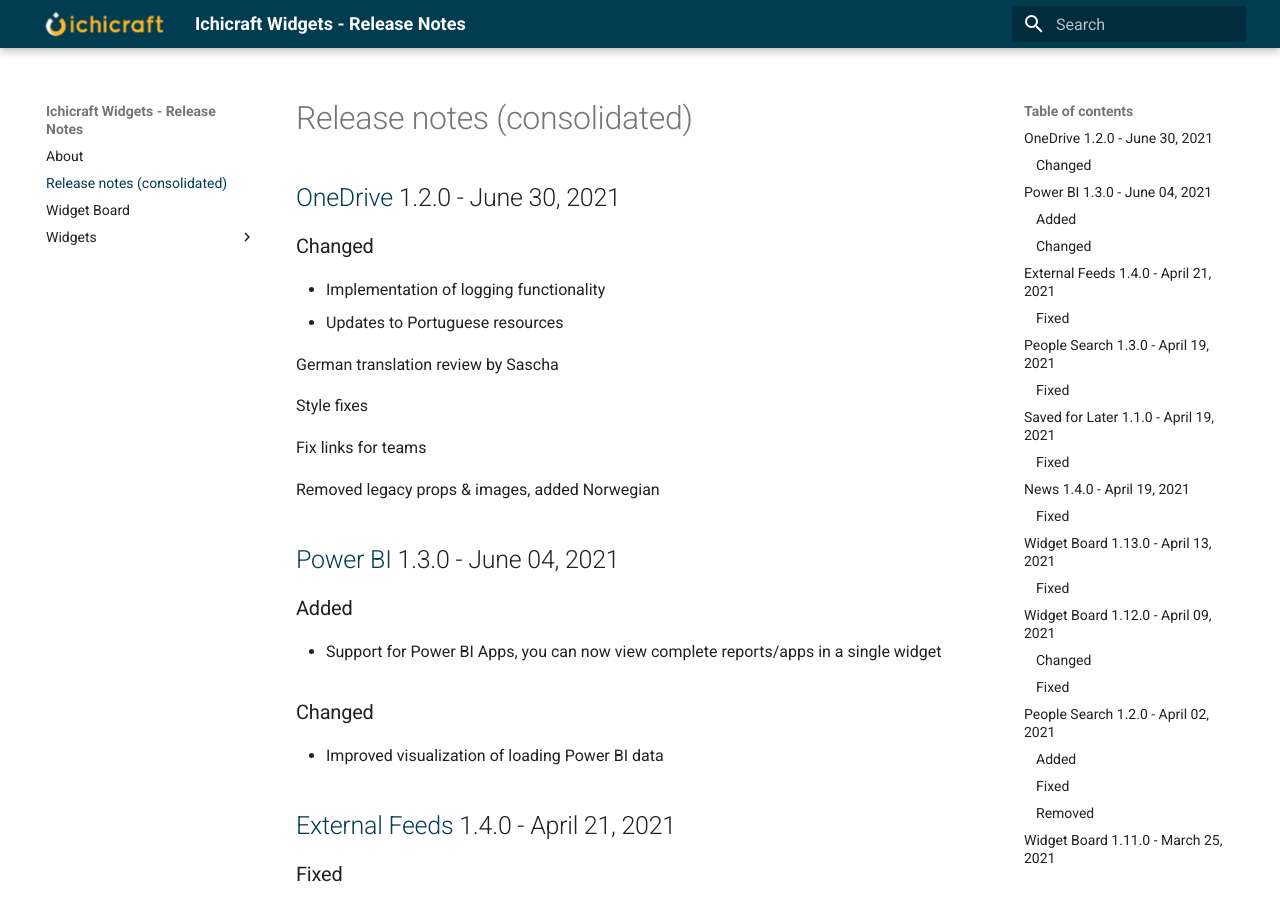
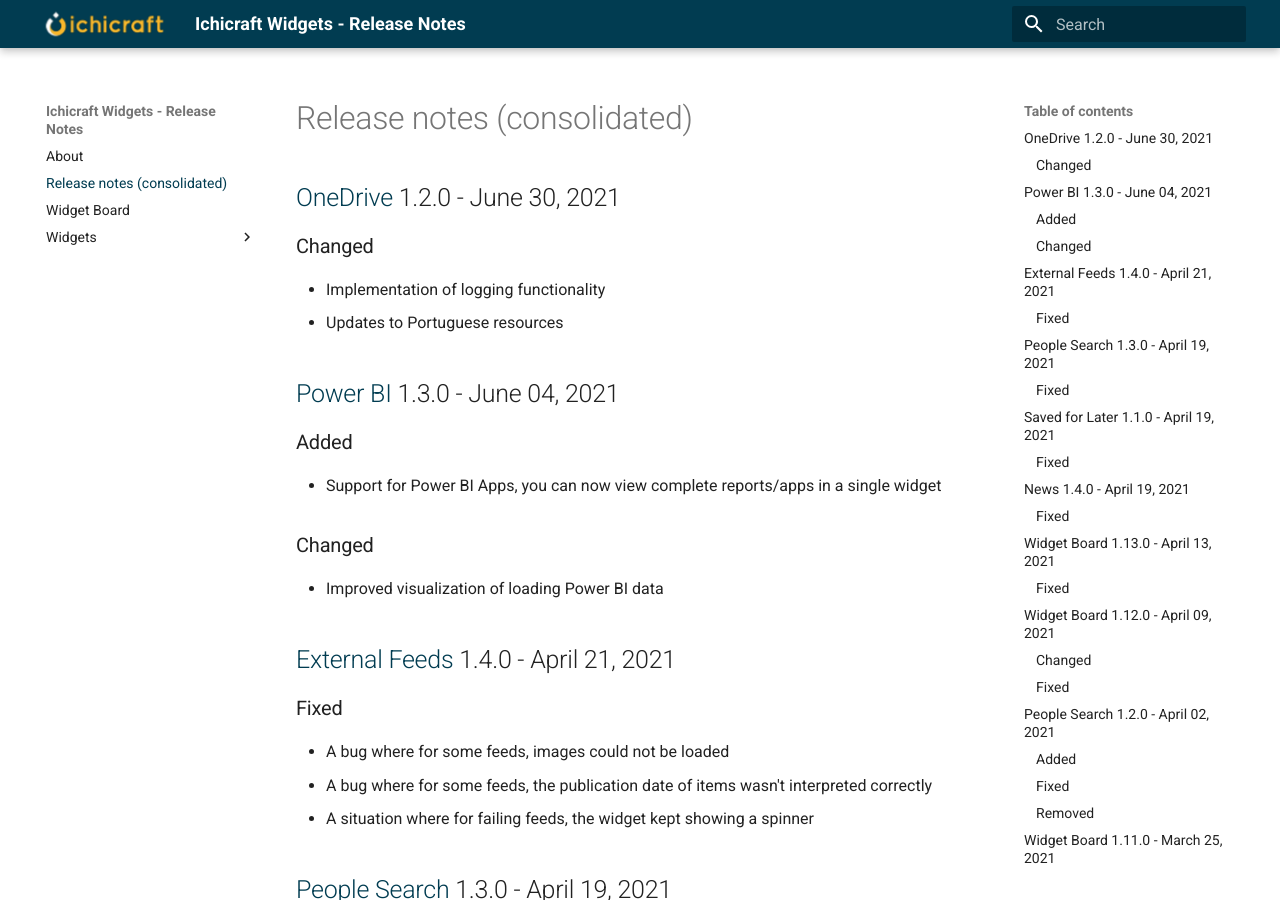
Before and after one commit to ichicraft/widgets-docs, an MkDocs documentation site: the page built from docs/Release-notes-(consolidated).md, in a window 1280 px wide and 900 px high. Built offline with MkDocs 1.6.1 and Material for MkDocs 9.7.7, drawn with Linux system fonts in a browser that asks for light colours.

Commit message:
Fixed content

```diff
--- a/docs/Release-notes-(consolidated).md
+++ b/docs/Release-notes-(consolidated).md
@@ -3,18 +3,6 @@
 ### Changed
 - Implementation of logging functionality
 - Updates to Portuguese resources
-
-German translation review by Sascha
-
-
-
-Style fixes
-
-Fix links for teams
-
-Removed legacy props &amp; images, added Norwegian
-
-
 
 ## [Power BI](./Widgets/Power BI.md) 1.3.0 - June 04, 2021
 
```
Also changed, not shown: docs/Widgets/OneDrive.md (+0 -12 lines).
